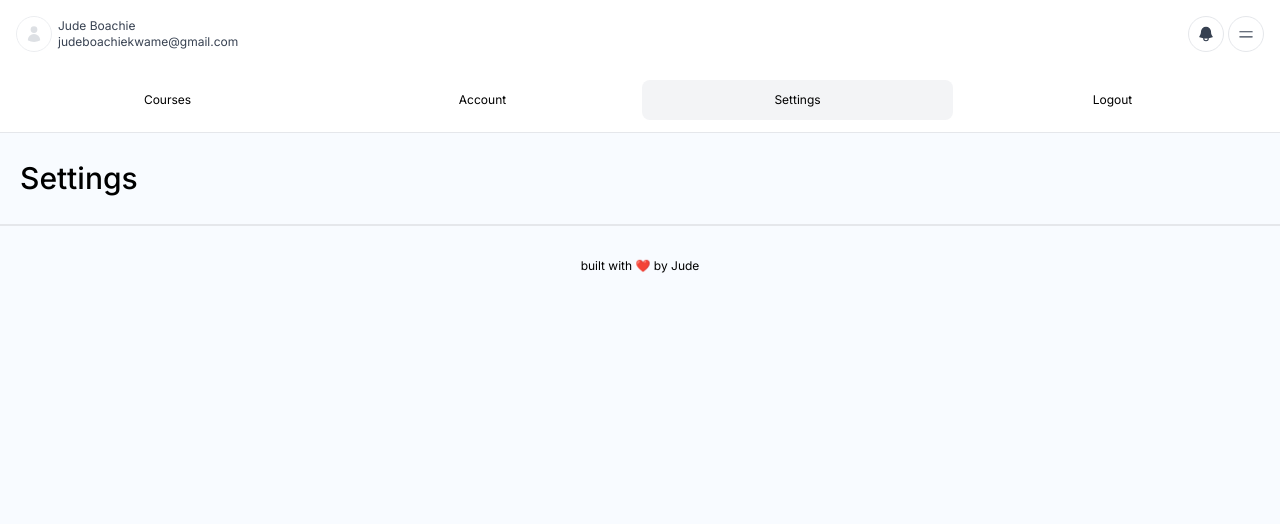
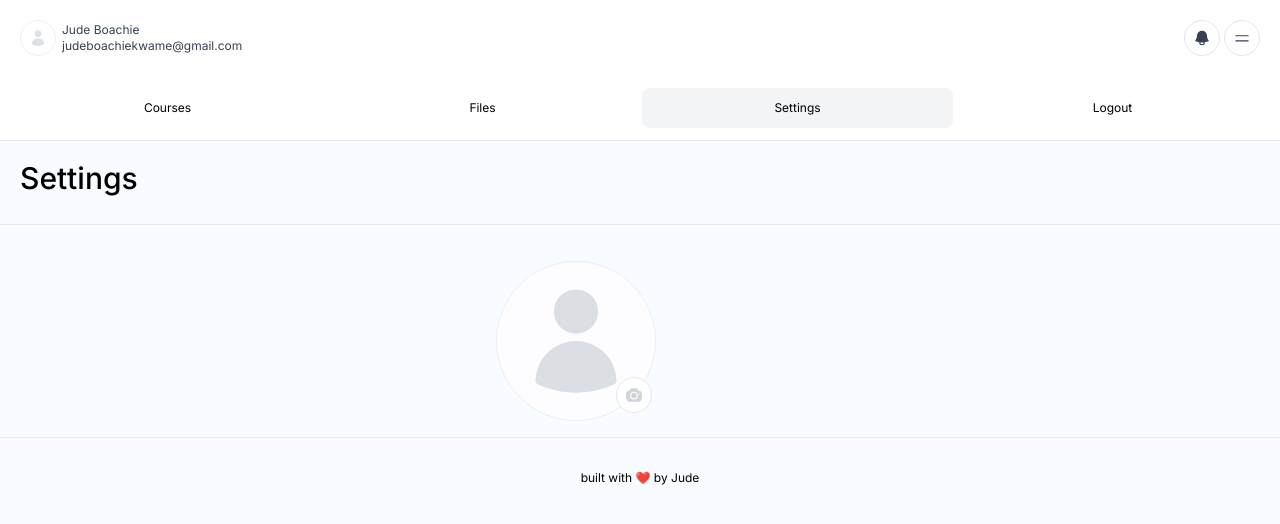
Before and after one commit to jdboachie/cbethub, a Next.js app: page /settings in a window 1280 px wide. Shown: the top 524 px of the page. Built offline with nearby package versions, Linux system fonts and the light colour scheme.

Commit message:
dev update- settings

```diff
--- a/app/account/page.tsx
+++ b/app/files/page.tsx
@@ -1,16 +1,21 @@
 'use client'
+
+
 
 import NavBar from '@/components/NavBar'
 import PageTitle from '@/components/PageTitle'
-import React from 'react'
+import {
+  UserIcon,
+  CameraIcon,
+} from '@heroicons/react/24/solid'
 
 const page = () => {
   return (
     <div
       className="flex flex-col pt-[7em] w-full space-y-5"
     >
-        <NavBar />
-        <PageTitle title="Account"/>
+      <NavBar />
+      <PageTitle title="My Files"/>
     </div>
   )
 }
--- a/app/settings/page.tsx
+++ b/app/settings/page.tsx
@@ -2,6 +2,10 @@
 
 import NavBar from '@/components/NavBar'
 import PageTitle from '@/components/PageTitle'
+import {
+  UserIcon,
+  CameraIcon,
+} from '@heroicons/react/24/solid'
 
 const page = () => {
   return (
@@ -10,6 +14,17 @@ const page = () => {
     >
         <NavBar />
         <PageTitle title="Settings"/>
+        <div
+        className='flex flex-col space-y-2 p-4 justify-center items-center w-full max-w-6xl'
+      >
+        {/* This should be the user's image */}
+        <div className="w-[10rem] relative">
+          <div className="relative">
+            <UserIcon className="z-0 p-5 text-gray-300 animate-pulse border dark:border-[#333] rounded-full bg-white dark:bg-[#111]" />
+            <CameraIcon className="z-10 w-9 h-9 p-2 absolute top-[8rem] right-[1rem] transform translate-x-1/3 -translate-y-1/3 rounded-full border text-gray-300 bg-white dark:bg-[#111]" />
+          </div>
+        </div>
+      </div>
     </div>
   )
 }
--- a/components/NavBar.tsx
+++ b/components/NavBar.tsx
@@ -31,24 +31,29 @@ const NavBar = () => {
     }
 
     const currentPath = usePathname()
-    console.log(currentPath)
-  return (
+
+    return (
       <>
         <nav
             className='fixed top-0 z-50 flex flex-col justify-between w-full dark:text-[#eee] bg-white dark:bg-[#111]'
         >
             <div className='flex w-full justify-between p-4 '>
                 <div className='flex justify-between space-x-1 w-full'>
-                    <div className='space-x-1 flex text-xs text-left text-gray-700'>
+                    <Link
+                        href={'/files'}
+                        className='space-x-1 p-1 flex text-xs text-left text-gray-700 rounded-lg hover:bg-gray-100 dark:hover:bg-blue-900'
+                    >
                         <div className="w-9 h-9 p-2 animate-pulse border dark:border-[#333] rounded-full">
                             <UserIcon className="text-gray-300 " />
                         </div>
-                        <p className='p-0.5 w-fit dark:text-[#eee]'>
+                        <p
+                            className='p-0.5 w-fit dark:text-[#eee]'
+                            >
                             Jude Boachie <br/>
                             judeboachiekwame@gmail.com
                         </p>
-                    </div>
-                    <div className='flex space-x-1'>
+                    </Link>
+                    <div className='flex space-x-1 p-1'>
                         {showNotificationArea ? (
                             <XMarkIcon
                                 className='w-9 h-9 rounded-full border border-red-600 dark:border-red-900 bg-red-300 dark:bg-red-500 p-2 cursor-pointer text-red-700 dark:text-red-900'
@@ -82,9 +87,9 @@ const NavBar = () => {
                         Courses
                     </Link>
                     <Link
-                        href={'/account'}
-                        className={`${currentPath === '/account' && 'bg-gray-100 dark:bg-blue-800'} p-3 rounded-lg text-xs hover:bg-gray-100 dark:hover:bg-blue-900 w-full`}>
-                        Account
+                        href={'/files'}
+                        className={`${currentPath === '/files' && 'bg-gray-100 dark:bg-blue-800'} p-3 rounded-lg text-xs hover:bg-gray-100 dark:hover:bg-blue-900 w-full`}>
+                        Files
                     </Link>
                     <Link
                         href={'/settings'}
```
